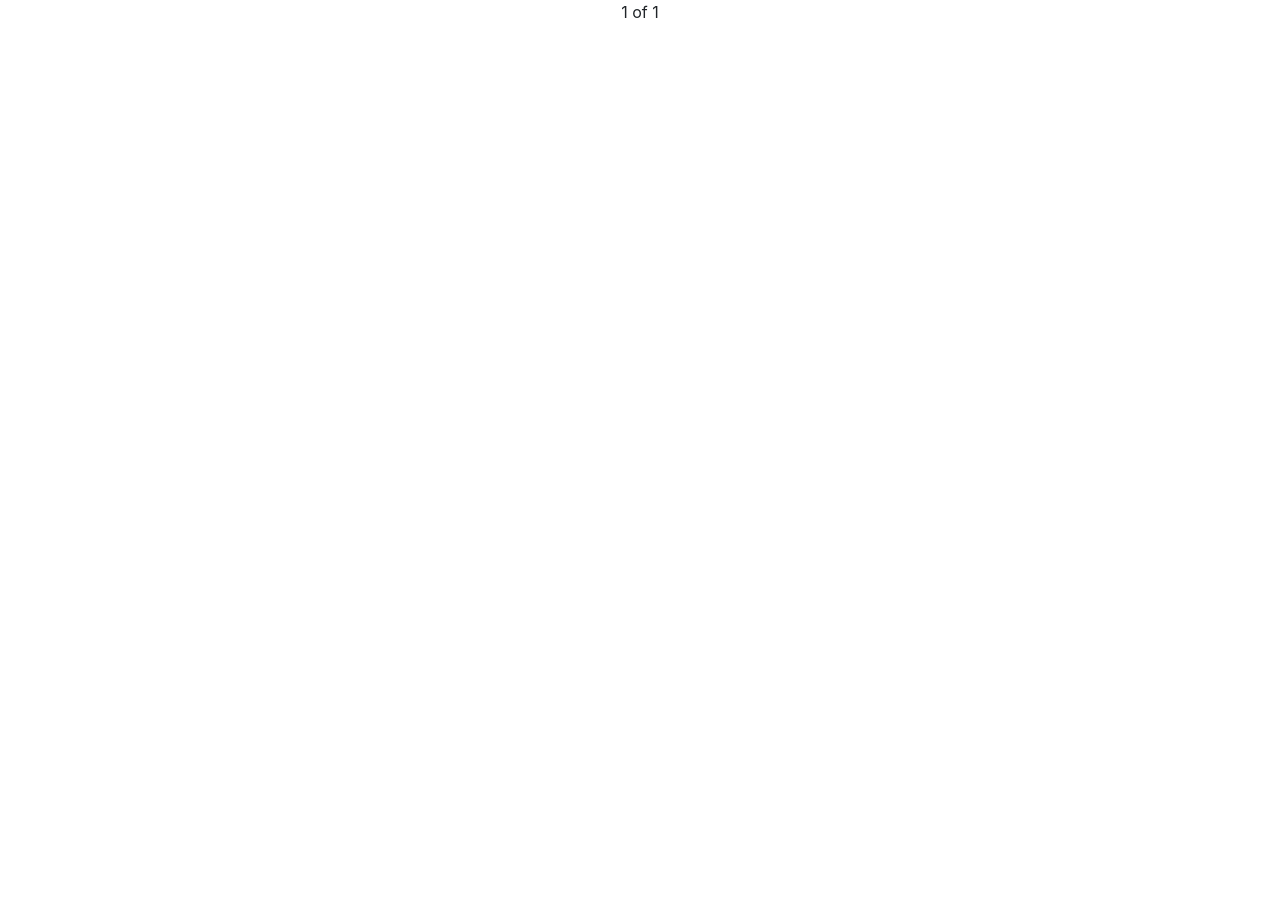
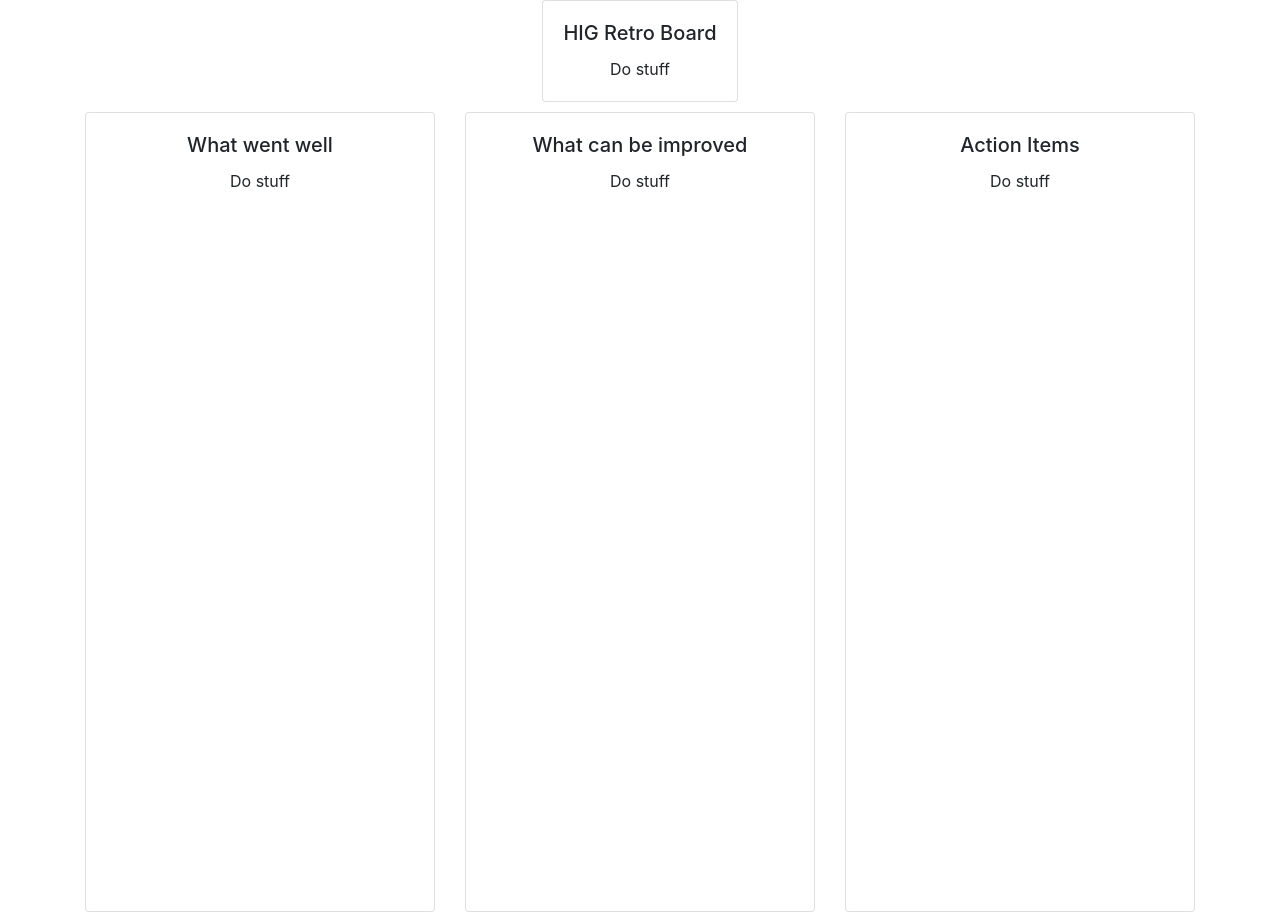
Before and after one commit to xysamrin0/hig-codeathon, a React (Create React App) app: page / in a window 1280 px wide. Before the commit the page ends 800 px from the top, so only its background shows below. Built offline with nearby package versions, Linux system fonts and the light colour scheme.

Commit message:
set up columns

```diff
--- a/src/App.css
+++ b/src/App.css
@@ -1,38 +1,15 @@
+.card {
+  margin: 0 auto; /* Added */
+  float: none; /* Added */
+  margin-bottom: 10px; /* Added */
+}
+
+
+
+
+
+
+
 .App {
   text-align: center;
 }
-
-.App-logo {
-  height: 40vmin;
-  pointer-events: none;
-}
-
-@media (prefers-reduced-motion: no-preference) {
-  .App-logo {
-    animation: App-logo-spin infinite 20s linear;
-  }
-}
-
-.App-header {
-  background-color: #282c34;
-  min-height: 100vh;
-  display: flex;
-  flex-direction: column;
-  align-items: center;
-  justify-content: center;
-  font-size: calc(10px + 2vmin);
-  color: white;
-}
-
-.App-link {
-  color: #61dafb;
-}
-
-@keyframes App-logo-spin {
-  from {
-    transform: rotate(0deg);
-  }
-  to {
-    transform: rotate(360deg);
-  }
-}
--- a/src/App.js
+++ b/src/App.js
@@ -1,13 +1,52 @@
 import './App.css';
-import { Container, Row, Col } from 'react-bootstrap';
+import { Container, Row, Col, Card} from 'react-bootstrap';
 
 function App() {
   return (
     <div className="App">
-        <Container>
-            <Row>
-          <Col>1 of 1</Col>
-        </Row>
+      <Container>
+          <Row>
+            <Card>
+              <Card.Body>
+                <Card.Title>HIG Retro Board</Card.Title>
+                <Card.Text>
+                  Do stuff
+                </Card.Text>
+              </Card.Body>
+            </Card>
+          </Row>
+          <Row>
+          <Col>
+            <Card style={{ height: '800px' }}>
+              <Card.Body>
+                <Card.Title>What went well</Card.Title>
+                <Card.Text>
+                  Do stuff
+                </Card.Text>
+              </Card.Body>
+            </Card>
+          </Col>
+          <Col>
+          <Card style={{ height: '800px' }}>
+              <Card.Body>
+                <Card.Title>What can be improved</Card.Title>
+                <Card.Text>
+                  Do stuff
+                </Card.Text>
+              </Card.Body>
+            </Card>
+          </Col>
+          <Col>
+          <Card style={{ height: '800px' }}>
+              <Card.Body>
+                <Card.Title>Action Items</Card.Title>
+                <Card.Text>
+                  Do stuff
+                </Card.Text>
+              </Card.Body>
+            </Card>
+          </Col>
+          </Row>
         </Container>
     </div>
   );
```
